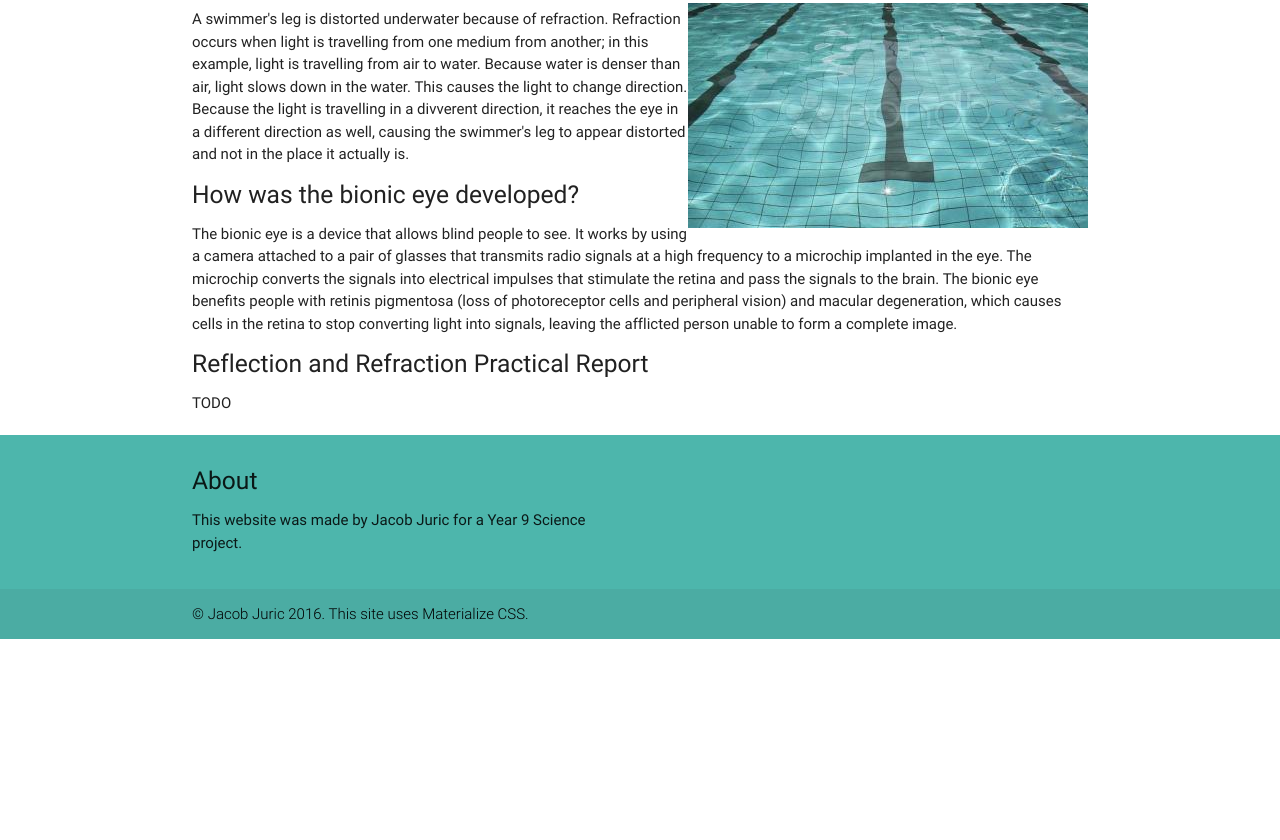
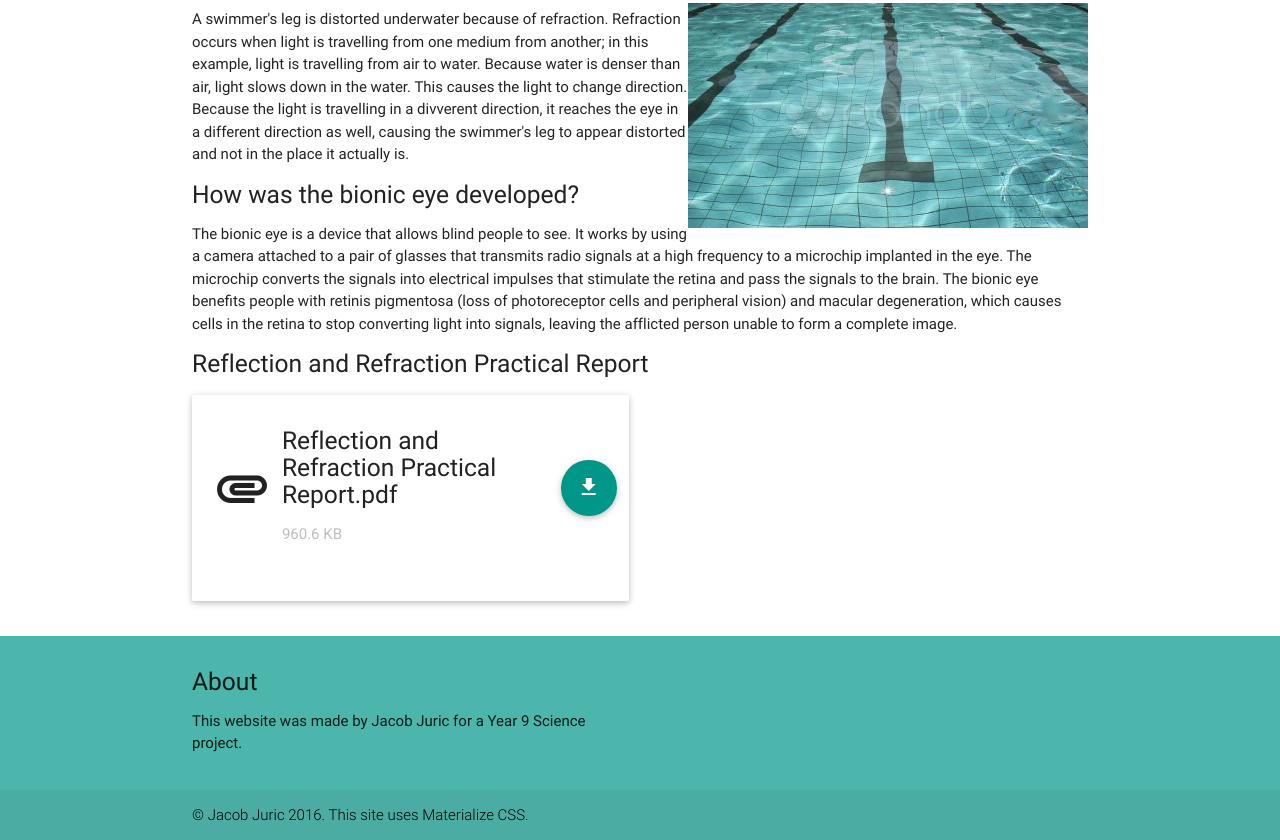
Before and after one commit to Sorixelle/y9-energy-waves, a plain HTML site: page light.html in a window 1280 px wide. Shown: the part 698-1538 px from the top of the page. Before the commit the page ends 1337 px from the top, so only its background shows below. Drawn offline with Linux system fonts and the light colour scheme.

Commit message:
Added Reflection and Refraction Practical Report to Light page

```diff
--- a/light.html
+++ b/light.html
@@ -74,7 +74,24 @@
       image.</p>
 
     <h5>Reflection and Refraction Practical Report</h5>
-    <p>TODO</p>
+    <div class="row">
+      <div class="col s12 m6">
+        <div class="card-panel hoverable white">
+          <div class="row valign-wrapper">
+            <div class="col s2">
+              <i class="valign material-icons medium">attachment</i>
+            </div>
+            <div class="col s8">
+              <h5 clas="valign">Reflection and Refraction Practical Report.pdf</h5>
+              <p class="valign grey-text text-lighten-1">960.6 KB</p>
+            </div>
+            <div class="col s2">
+              <a class="btn-floating btn-large waves-effect waves-light teal" href="res/Reflection and Refraction Practical Report.pdf"><i class="material-icons medium">file_download</i></a>
+            </div>
+          </div>
+        </div>
+      </div>
+    </div>
   </div>
 
   <footer class="page-footer teal lighten-2">
```
Also changed, not shown: sound.html (+1 -1 lines), 1 other file.
